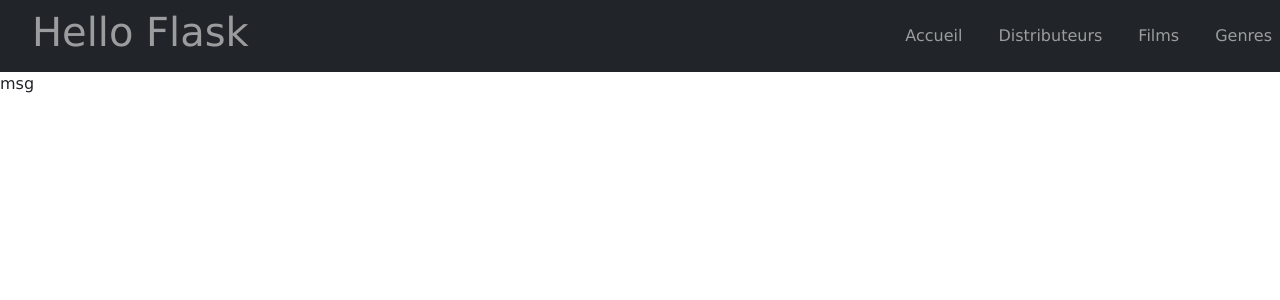
After one commit to dalexmuro/Sujet04-Movies, a Flask app: template templates/home.html in a window 1280 px wide. The commit adds this page. Shown: the top 300 px of the page. Run offline with Flask 2, Linux system fonts and the light colour scheme; the template is opened without the code that fills it, so the values that code supplies are empty.

Commit message:
add layout

```diff
--- a/run.py
+++ b/run.py
@@ -1,25 +1,19 @@
 from flask import Flask, render_template
-import base64
-from io import BytesIO
-
 import pandas as pd
 import matplotlib.pyplot as plt
-import seaborn as sns
 from ast import literal_eval
-import matplotlib.patches as mpatches
+import random
 
 df_movies = pd.DataFrame(pd.read_csv("data/highest_hollywood_grossing_movies.csv")).iloc[:, 1:]
 
+# Data cleaning
 def convert_in_min(row):
     time = row["Movie Runtime"].split(" ")
     hours_in_min = int(time[0]) * 60
 
     if len(time) >= 3:
         hours_in_min += int(time[2])
-    # try:
-    #     hours_in_min += int(time[2])
-    # except:
-    #     pass
+
     row["Movie Runtime"] = hours_in_min
     return row
 
@@ -33,26 +27,39 @@ app = Flask(__name__)
 
 @app.route('/')
 def index():
-    # df_cdrs.head()
-    # df_cdrs.tail()
-    return "Hello world !"
+    return render_template(
+        'home.html',
+        data={'msg': "Hello world !"}
+    )
 
-def plotDistByQuantity(groupedDistributor):
+def plotDistByQuantity(groupedDistributor, count):
     fig, ax = plt.subplots( nrows=1, ncols=1, figsize=(20,10) )
 
-    ax.bar(data=groupedDistributor, x=groupedDistributor.index, height="Quantity of movies")
+    rgb = [(0.5, random.random(), random.random()) for x in range(count)]
+
+    ax.bar(data=groupedDistributor, x=groupedDistributor.index, height="Quantity of movies", color=rgb)
     ax = plt.xticks(rotation = 90);
 
     fig.savefig('./static/images/barAllDist.png', bbox_inches = 'tight')   # save the figure to file
     plt.close(fig)
 
+    distMostMovies = groupedDistributor.sort_values("Quantity of movies", ascending=False)[:6]
+
+
+    legend = f"Les 6 plus gros distributeurs qui sont : {', '.join(distMostMovies.index)} ont plus de {round(distMostMovies['Quantity of movies'].sum() / 1000 * 100, 2)}% des films dans le top 1000."
+
     # Embed the result in the html output.
-    return "static/images/barplotDist.png"
+    return {
+        "img": "static/images/barAllDist.png",
+        "legend": legend
+    }
 
-def plotDistBySales(groupedDistributor):
+def plotDistBySales(groupedDistributor, count):
     fig, ax = plt.subplots( nrows=1, ncols=1, figsize=(20,10) )
 
-    ax.bar(data=groupedDistributor, x=groupedDistributor.index, height="Average sales by movies")
+    rgb = [(0, random.random(), random.random()) for x in range(count)]
+
+    ax.bar(data=groupedDistributor, x=groupedDistributor.index, height="Average sales by movies", color=rgb)
     ax = plt.xticks(rotation = 90);
 
     fig.savefig('./static/images/barAllDistBySales.png', bbox_inches = 'tight')   # save the figure to file
@@ -69,18 +76,21 @@ def dist():
     groupedDistributor["Quantity of movies"] = grouped.size()
     groupedDistributor["Average sales by movies"] = groupedDistributor["World Sales (in $)"] / groupedDistributor["Quantity of movies"]
 
-    pathQuantity = plotDistByQuantity(groupedDistributor)
-    pathSales = plotDistBySales(groupedDistributor)
+    count = len(groupedDistributor.index)
+    pathQuantity = plotDistByQuantity(groupedDistributor, count)
+    pathSales = plotDistBySales(groupedDistributor, count)
 
-    return render_template('distributors.html',
-                            data={'quantity' : {'title' : 'Quantité de films par distributeurs',
-                                                'path': pathQuantity
-                                                },
-                                  'sales' : {'title' : 'Ventes totales de films par distributeurs',
-                                                'path': pathSales
-                                                }
-                                   }
-                            )
+    return render_template('distributors.html', data={
+        'quantity' : {
+            'title' : 'Quantité de films par distributeurs',
+            'path': pathQuantity["img"],
+            'legend': pathQuantity["legend"]
+        },
+        'sales' : {
+            'title' : 'Ventes totales de films par distributeurs',
+            'path': pathSales
+        }
+    })
 
 
 # @app.route("/titanic/<survived>", methods=("POST", "GET"))
--- a/static/styles.css
+++ b/static/styles.css
@@ -1,51 +1,32 @@
 body {
   font-family: "Lucida Sans Unicode", "Lucida Grande", sans-serif;
 }
-a,
+
+h1 {
+  color: rgba(255,255,255,.55);
+}
+
+h2 {
+  margin-top: 20px;
+  text-align: center;
+  color: rgba(0,0,0,.55);
+}
+
 h1,
 h2 {
-  color: #377ba8;
+  margin-left: 20px;
 }
-h1,
-h2 {
-  margin: 0;
-}
-h1 {
-  border-bottom: 2px solid #eee;
-}
+
 h2 {
   font-size: 1.2em;
 }
 
-table.dataframe,
-.dataframe th,
-.dataframe td {
-  border: none;
-  border-bottom: 1px solid #c8c8c8;
-  border-collapse: collapse;
-  text-align: left;
-  padding: 10px;
-  margin-bottom: 40px;
-  font-size: 0.9em;
+a {
+  margin-left: 20px;
 }
 
-.male th {
-  background-color: #add8e6;
-  color: white;
+.visual-dist{
+  width:80%;
+  margin: auto;
+  border-bottom: 1px solid rgba(0,0,0,.55);
 }
-
-.female th {
-  background-color: #77dd77;
-  color: white;
-}
-
-tr:nth-child(odd) {
-  background-color: #eee;
-}
-tr:nth-child(even) {
-  background-color: #fff;
-}
-
-tr:hover {
-  background-color: #ffff99;
-}
--- a/templates/base.html
+++ b/templates/base.html
@@ -1,8 +1,33 @@
 <!DOCTYPE html>
-<title>{% block title %}{% endblock %} - Top 1000 Movies</title>
-<link rel="stylesheet" href="{{ url_for('static', filename='style.css') }}" />
-<section class="content">
-  <header>{% block header %}{% endblock %}</header>
-
-  {% block content %}{% endblock %}
-</section>
+<head>
+  <title>{% block title %}{% endblock %} - Top 1000 Movies</title>
+  <link href="https://cdn.jsdelivr.net/npm/bootstrap@5.1.3/dist/css/bootstrap.min.css" rel="stylesheet" integrity="sha384-1BmE4kWBq78iYhFldvKuhfTAU6auU8tT94WrHftjDbrCEXSU1oBoqyl2QvZ6jIW3" crossorigin="anonymous">
+  <link rel="stylesheet" href="{{ url_for('static', filename='styles.css') }}" />
+</head>
+<body>
+  <header>
+    <nav class="navbar navbar-expand-md navbar-dark bg-dark">
+      <div class="container-fluid"> {% block header %}{% endblock %} </div>
+      <div class="collapse navbar-collapse justify-content-end" id="navbarSupportedContent">
+        <ul class="navbar-nav ml-auto">
+          <li class="nav-item">
+            <a class="nav-link" href="http://127.0.0.1:5000/">Accueil</a>
+          </li>
+          <li class="nav-item">
+            <a class="nav-link" href="http://127.0.0.1:5000/distributors">Distributeurs</a>
+          </li>
+          <li class="nav-item">
+            <a class="nav-link" href="http://127.0.0.1:5000/movies">Films</a>
+          </li>
+          <li class="nav-item">
+            <a class="nav-link" href="http://127.0.0.1:5000/genres">Genres</a>
+          </li>
+        </ul>
+      </div>
+    </nav>
+  </header>
+  <main>
+      {% block content %}{% endblock %}
+  </main>
+  <script src="https://cdn.jsdelivr.net/npm/bootstrap@5.1.3/dist/js/bootstrap.bundle.min.js" integrity="sha384-ka7Sk0Gln4gmtz2MlQnikT1wXgYsOg+OMhuP+IlRH9sENBO0LRn5q+8nbTov4+1p" crossorigin="anonymous"></script>
+</body>
--- /dev/null
+++ b/templates/home.html
@@ -0,0 +1,9 @@
+{% extends 'base.html' %}
+
+{% block header %}
+<h1>Hello Flask</h1>
+{% endblock %}
+
+{% block content %}
+<p>msg</p>
+{% endblock %}
```
Also changed, not shown: templates/distributors.html (+8 -1 lines), templates/index.html (deleted, +0 -19 lines), static/images/barAllDist.png, static/images/barAllDistBySales.png, 2 other files.
